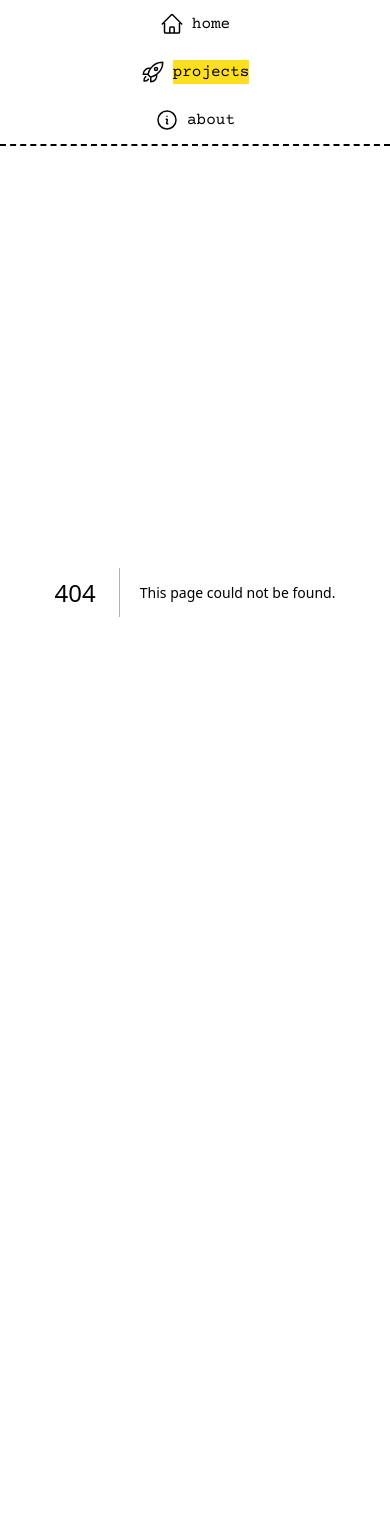
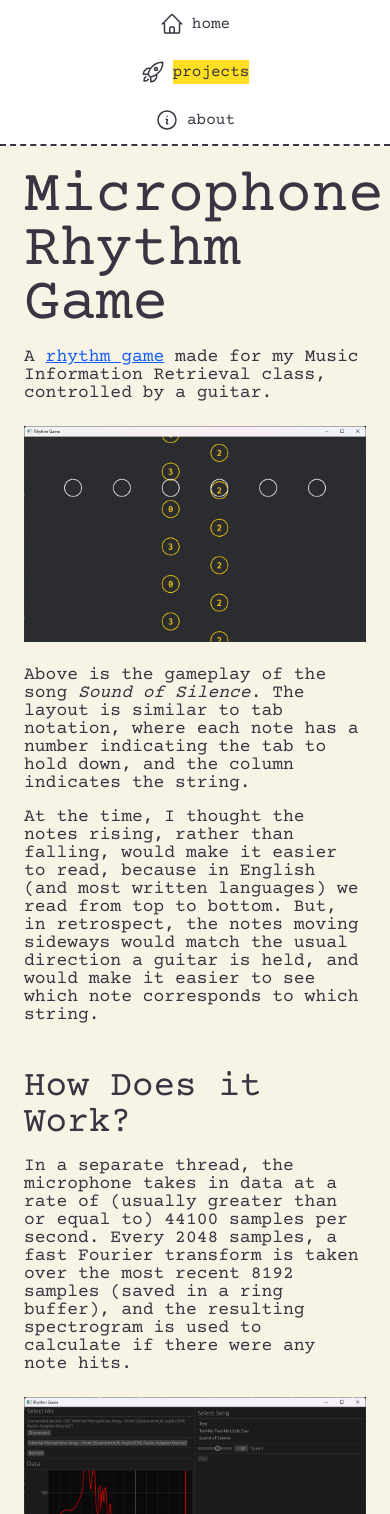
Before and after one commit to grace125/personal-site, a Next.js app: page /projects/microphone-rhythm-game in a window 390 px wide. Before the commit this address had no page. Shown: the top 1514 px of the page. Before the commit the page ends 1038 px from the top, so only its background shows below. Built offline with nearby package versions, Linux system fonts and the light colour scheme.

Commit message:
Add Microphone Rhythm Game

```diff
--- a/app/about/page.tsx
+++ b/app/about/page.tsx
@@ -9,14 +9,14 @@ export default function Page() {
           <BlogTitle author="Grace Schorno" date={new Date("June 8th, 2026")}>Who am I?</BlogTitle>
           <P>
             My name is Grace Schorno. I'm a software developer, mathematician, writer, artist, and musician—or, at least I try be all these things.
-            I have a love for art, and how it interacts with math and technology.
+            I love art, and how it interacts with math and technology.
           </P>
 
           <P>
             In particular, I love <b>games</b>, and <b>game development</b>!
           </P>
 
-          <P>I have a project I'm working on that I'm not ready to talk about. But <i>stay tuned!</i></P>
+          <P>I have a project I'm working on that I'm not ready to talk about, so <i>stay tuned!</i></P>
 
         </Section>
       </BlogEntry>;
--- /dev/null
+++ b/app/projects/free-platformer/page.tsx
@@ -0,0 +1,57 @@
+import BlogEntry from "@/app/ui/component/BlogEntry";
+import BlogTitle from "@/app/ui/component/BlogTitle";
+import Heading from "@/app/ui/component/Heading";
+import ItchEmbed from "@/app/ui/component/ItchEmbed";
+import P from "@/app/ui/component/Paragraph";
+import Section from "@/app/ui/component/Section";
+
+
+export default function Page() {
+    return <>
+        <BlogEntry>
+            <BlogTitle author="Grace Schorno" date={new Date("June 8th, 2026")}>Super Cool Free Platformer!</BlogTitle>
+            <P>
+                A tongue-and-cheek "adware" platformer that interrupts the player with a short, fake-ad minigame every 10 seconds.
+            </P>
+            <iframe height="167" src="https://itch.io/embed/2682104" width="100%" className="my-6 border-2 bg-white border-dashed rounded-md"></iframe>
+
+            <Section>
+                <Heading>Why?</Heading>
+                <P>
+                    The theme for Ludum Dare 51 (the game jam this game was entered in) was "Every 10 Seconds".
+                    If you ask me, that's an <i>awful</i> theme.
+                    You hear it, and no ideas come to mind.
+                    We felt the same way at the time: We were really struggling to come up with something.</P>
+                <P>
+                    But, floating in the air at the time was the cultural backlash to John Riccitiello, who called developers who don't want to monetize with ads "idiots".
+                    So, what if an ad popped up every few seconds?
+                </P>
+            </Section>
+
+            <Section>
+                <Heading>Well, It'd be Annoying</Heading>
+                <P>
+                    Yeah, but, I mean, there are plenty of annoying games that are fun!
+                    Ever heard of <i>I Wanna Be the Guy</i>? Probably not, it's pretty bad.
+                    But that's why it's <i>good!</i>
+                </P>
+                <P>
+                    <i>I Wanna Be The Guy</i> it's one of the earliest rage games ever.
+                    The whole idea is that it's a platformer where random things will fly at you with no notice.
+                    You jump over that tree? An apple falls up and hits you. You walk across a seemingly safe screen? The moon falls down and chases you.
+                    And don't even get me started on Ryu.
+                </P>
+
+                <div className="relative w-full h-0 pb-[56.25%] ">
+                    <iframe className="absolute w-full h-full left-0 top-0 my-4 rounded-md" src="https://www.youtube.com/embed/_D7gqtdx_6A?si=1rKyRCYPnKwOeZAM" title="YouTube video player" allow="encrypted-media; picture-in-picture; web-share" referrerPolicy="strict-origin-when-cross-origin" allowFullScreen/>
+                </div>
+
+                <P>Now, pardoning that young man's language, and the possibility that this obscure video is lost in the sands of time</P>
+
+
+            </Section>
+
+
+        </BlogEntry>
+    </>
+}
--- a/app/projects/jball/page.tsx
+++ b/app/projects/jball/page.tsx
@@ -30,7 +30,6 @@ export default function Page() {
                 </Section>
             </Section>
 
-
         </BlogEntry>
     </>
 }
--- /dev/null
+++ b/app/projects/microphone-rhythm-game/page.tsx
@@ -0,0 +1,64 @@
+import A from "@/app/ui/component/Anchor";
+import BlogEntry from "@/app/ui/component/BlogEntry";
+import BlogTitle from "@/app/ui/component/BlogTitle";
+import Heading from "@/app/ui/component/Heading";
+import ItchEmbed from "@/app/ui/component/ItchEmbed";
+import P from "@/app/ui/component/Paragraph";
+import Section from "@/app/ui/component/Section";
+import Image from "next/image";
+import image1 from './image-1.png';
+import image2 from './image-2.png';
+
+
+export default function Page() {
+    return <>
+        <BlogEntry>
+            <BlogTitle author="Grace Schorno" date={new Date("June 9th, 2026")}>Microphone Rhythm Game</BlogTitle>
+            <P>
+                A <A href="https://github.com/grace125/csc475_project">rhythm game</A> made for my Music Information Retrieval class, controlled by a guitar.
+            </P>
+            <Image src={image1} alt="Image of the game" className="my-6" />
+
+            <Section>
+                <P>
+                    Above is the gameplay of the song <i>Sound of Silence</i>.
+                    The layout is similar to tab notation, where each note has a number indicating the tab to hold down, and the column indicates the string.
+                </P>
+
+                <P>
+                    At the time, I thought the notes rising, rather than falling, would make it easier to read, because in English (and most written languages) we read from top to bottom.
+                    But, in retrospect, the notes moving sideways would match the usual direction a guitar is held, and would make it easier to see which note corresponds to which string.
+                </P>
+            </Section>
+
+            <Section>
+                <Heading>How Does it Work?</Heading>
+                <P>
+                    In a separate thread, the microphone takes in data at a rate of (usually greater than or equal to) 44100 samples per second.
+                    Every 2048 samples, a fast Fourier transform is taken over the most recent 8192 samples (saved in a ring buffer), and the resulting spectrogram is used to calculate if there were any note hits.
+                </P>
+
+                <Image src={image2} alt="Image of the homescreen" className="my-6" />
+
+                <P>Above is the spectrogram in red, and the note "score" function graphed in real-time, which takes into account the second and third harmonic.</P>
+
+                <P>
+                    This score function, and all of these variables, are in a sense arbitrary. But, they were tuned for the best experience I could get.
+                </P>
+
+                <P>
+                    There's a good amount of error in my system, and perhaps better spectral analysis tools (and maybe some machine learning techniques) could get better accuracy for measuring note-hits.
+                    But, for what it was, it got the job done.
+                </P>
+            </Section>
+
+
+
+
+
+
+
+
+        </BlogEntry>
+    </>
+}
--- a/app/projects/page.tsx
+++ b/app/projects/page.tsx
@@ -41,39 +41,39 @@ const projects: Project[] = [
     {
         name: "Microphone Rhythm Game",
         description: "",
-        href: "",
+        href: "/projects/microphone-rhythm-game",
         tags: ["Software", "Music", "Prototype"]
     },
-    {
-        name: "Discord Room Manager",
-        description: "",
-        href: "",
-        tags: ["Software", "Writing", "Prototype"]
-    },
-    {
-        name: "Winds of Pilgrimage",
-        description: "",
-        href: "",
-        tags: ["Software", "Prototype", "Game Dev"]
-    },
-    {
-        name: "JBall",
-        description: "",
-        href: "/projects/jball",
-        tags: ["Software", "Prototype", "Game Dev"]
-    },
-    {
-        name: "Krampus Launcher",
-        description: "",
-        href: "",
-        tags: ["Software", "Prototype", "Game Dev"]
-    },
-    {
-        name: "100% Free Platformer",
-        description: "",
-        href: "",
-        tags: ["Software", "Prototype", "Game Dev"]
-    }
+    // {
+    //     name: "Discord Room Manager",
+    //     description: "",
+    //     href: "",
+    //     tags: ["Software", "Writing", "Prototype"]
+    // },
+    // {
+    //     name: "Winds of Pilgrimage",
+    //     description: "",
+    //     href: "",
+    //     tags: ["Software", "Prototype", "Game Dev"]
+    // },
+    // {
+    //     name: "JBall",
+    //     description: "",
+    //     href: "/projects/jball",
+    //     tags: ["Software", "Prototype", "Game Dev"]
+    // },
+    // {
+    //     name: "Krampus Launcher",
+    //     description: "",
+    //     href: "",
+    //     tags: ["Software", "Prototype", "Game Dev"]
+    // },
+    // {
+    //     name: "Super Cool Free Platformer",
+    //     description: "",
+    //     href: "/projects/free-platformer",
+    //     tags: ["Software", "Prototype", "Game Dev"]
+    // }
 ]
 
 const pill = (content: JSX.Element, color: string) => {
--- a/app/ui/component/BlogEntry.tsx
+++ b/app/ui/component/BlogEntry.tsx
@@ -1,6 +1,5 @@
 import { ReactNode } from "react";
 
 export default function BlogEntry(props: { children: ReactNode }) {
-  return <article className="p-x-[3rem] p-y-[1.5rem] max-w-160 w-auto relative
-   mx-auto my-0">{props.children}</article>
+  return <article className={`p-x-[3rem] p-y-[1.5rem] max-w-160 w-auto relative mx-auto my-0 space-y-4`}>{props.children}</article>
 }
--- a/app/ui/component/Heading.tsx
+++ b/app/ui/component/Heading.tsx
@@ -9,12 +9,12 @@ export default function Heading(props: { children: ReactNode }) {
     case 1:
       throw new Error("Heading should only be used in a Section");
     case 2:
-      return <h2 className="text-4xl leading-[1em] mt-[1em]">{props.children}</h2>;
+      return <h2 className="text-4xl leading-[1em] mt-[1.25em]">{props.children}</h2>;
     case 3:
-      return <h3 className="text-3xl leading-[1em] mt-[1em]">{props.children}</h3>;
+      return <h3 className="text-3xl leading-[1em] mt-[1.25em]">{props.children}</h3>;
     case 4:
-      return <h4 className="text-2xl leading-[1em] mt-[1em]">{props.children}</h4>;
+      return <h4 className="text-2xl leading-[1em] mt-[1.25em]">{props.children}</h4>;
     default:
-      return <h5 className="text-1xl leading-[1em] mt-[1em]">{props.children}</h5>;
+      return <h5 className="text-1xl leading-[1em] mt-[1.25em]">{props.children}</h5>;
   }
 }
--- a/app/ui/component/Section.tsx
+++ b/app/ui/component/Section.tsx
@@ -6,7 +6,7 @@ import { LevelContext } from './LevelContext';
 export default function Section(props: { children?: ReactNode }) {
   const level = useContext(LevelContext);
   return (
-    <section className="block space-y-4"> {/*p-5 rounded-sm border*/}
+    <section className={`block space-y-4`}> {/*p-5 rounded-sm border*/}
       <LevelContext value={level + 1}>
         {props.children}
       </LevelContext>
--- a/next.config.ts
+++ b/next.config.ts
@@ -4,6 +4,7 @@ import type { NextConfig } from "next";
 
 const nextConfig: NextConfig = {
   output: 'export',
+  images: { unoptimized: true },
 };
 
 export default nextConfig;
--- /dev/null
+++ b/tailwind.config.ts
@@ -0,0 +1,11 @@
+module.exports = {
+  purge: [],
+  darkMode: false, // or 'media' or 'class'
+  theme: {
+    extend: {},
+  },
+  variants: {
+    extend: {},
+  },
+  plugins: [],
+}
```
Also changed, not shown: app/projects/microphone-rhythm-game/image-1.png (added), app/projects/microphone-rhythm-game/image-2.png (added).
